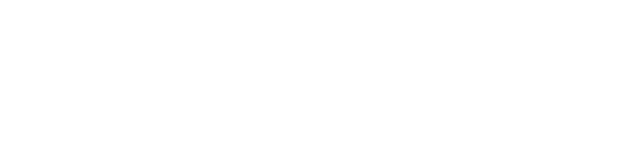
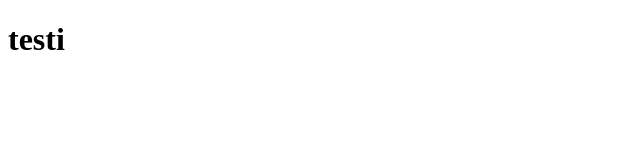
Before and after one commit to Arttu111/merge-testi, a plain HTML site: page index.html in a window 1280 px wide. Shown: the whole page, without its empty margins (0-640 px from the left). Drawn offline with Linux system fonts and the light colour scheme.

Commit message:
h1 testi

```diff
--- a/index.html
+++ b/index.html
@@ -8,6 +8,6 @@
 </head>
 <script src= "code.js" defer ></script>
 <body>
-    <h1></h1>
+    <h1>testi</h1>
 </body>
 </html>
```
